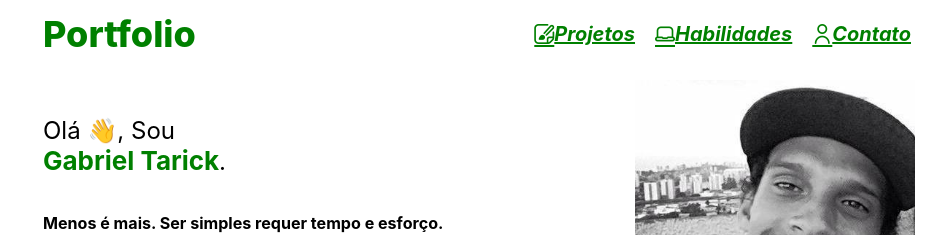
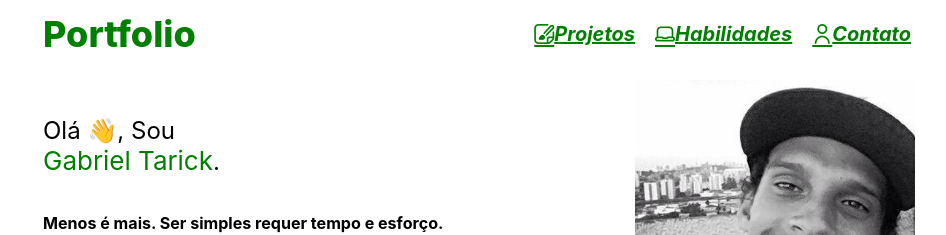
Before and after one commit to p4n1k0/my-portfolio, a React (Create React App) app: page / in a window 1280 px wide. Shown: the top 235 px of the page, without its empty margins (161-1107 px from the left). Built offline with nearby package versions, Linux system fonts and the light colour scheme.

Commit message:
passa nome e sobrenome como props

```diff
--- a/package.json
+++ b/package.json
@@ -11,6 +11,7 @@
     "react": "^18.1.0",
     "react-dom": "^18.1.0",
     "react-icons": "^4.3.1",
+    "react-router-dom": "^6.3.0",
     "react-scripts": "5.0.1",
     "web-vitals": "^2.1.4"
   },
--- a/src/components/body/Body.jsx
+++ b/src/components/body/Body.jsx
@@ -9,7 +9,7 @@ function Body() {
         return (
             <div className="body">
                 <section id="about">
-                    <About />
+                    <About name="Gabriel" lastName="Tarick" />
                 </section>
 
                 <section id="project">
--- a/src/components/body/about/About.jsx
+++ b/src/components/body/about/About.jsx
@@ -1,17 +1,16 @@
-import React from 'react';
+import React, {Component } from 'react';
 import './about.css';
 import logo from '../../../images/top.jpg';
 
-function About() {
-  const name = <strong>Gabriel Tarick</strong>;
-
+export default class About extends Component {
+  render() {
     return (
       <div className="about">
         <div className="about-top">
           <div className="about-info">
             <p>
               Olá &#128075;, Sou<br/>
-            <span className="info-name">{name}</span>.<br />
+              <span className="info-name">{this.props.name} {this.props.lastName}</span>.<br />
               <h6>Menos é mais. Ser simples requer tempo e esforço.</h6>
               Estudante de desenvolvimento web <br />
               Em várias linguagens de programação.
@@ -26,5 +25,4 @@ function About() {
       </div>
     )
   }
-
-export default About;
+}
```
Also changed, not shown: 1 other file (tests, documents, lock files or other folders). Lines whose indentation alone changed are shown as unchanged.
